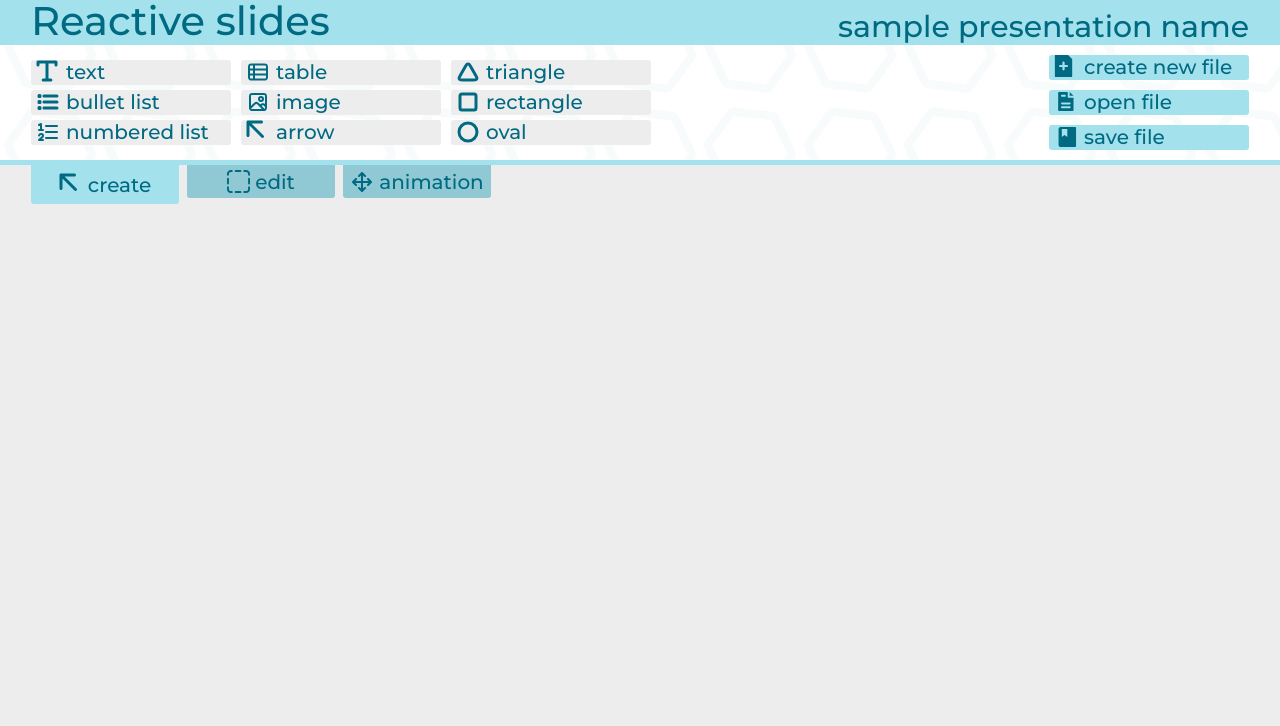
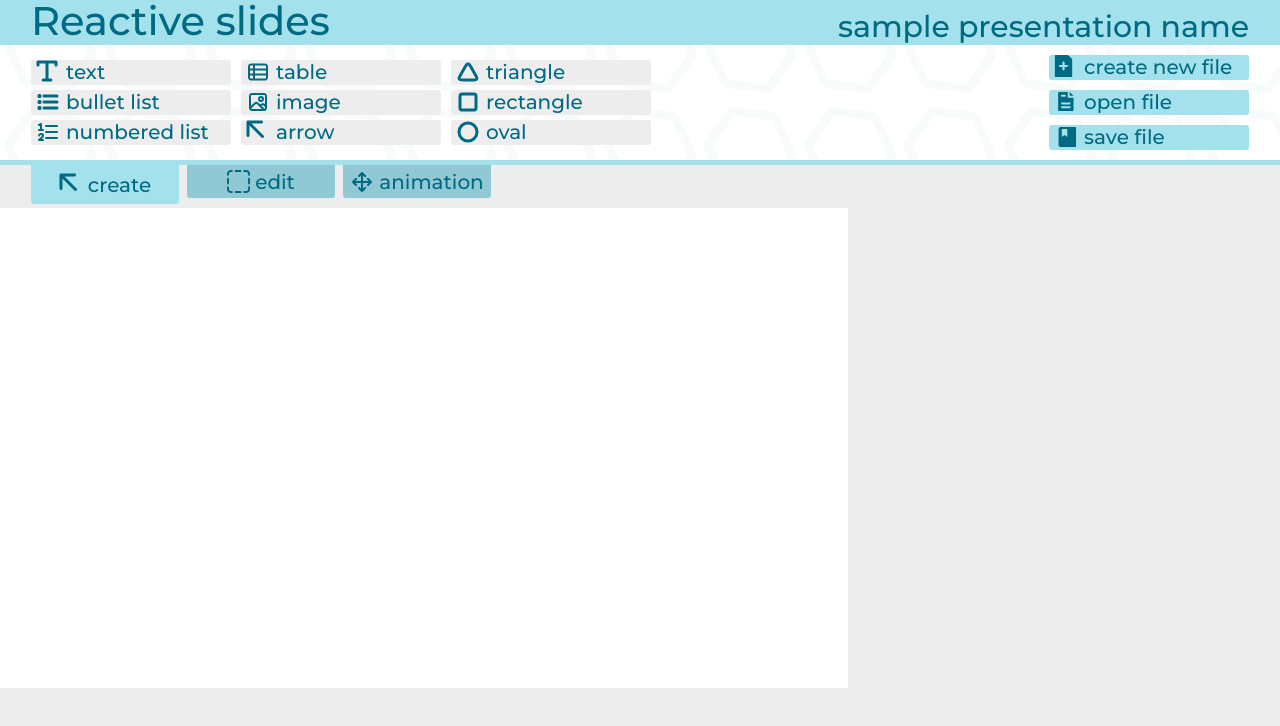
Before and after one commit to dan3rty/Reactive-slides, a React (Create React App) app: page / in a window 1280 px wide. Shown: the top 726 px of the page. Built offline with nearby package versions, Linux system fonts and the light colour scheme.

Commit message:
HOT-FIX многа

```diff
--- /dev/null
+++ b/src/editor/WorkSpace/SlideEditor/SlideEditor.css
@@ -0,0 +1,5 @@
+.slide-editor {
+	height: 60vh;
+	width: 106vh;
+	background-color: white;
+}
--- /dev/null
+++ b/src/editor/WorkSpace/SlideEditor/SlideEditor.tsx
@@ -0,0 +1,8 @@
+import React from 'react'
+import './SlideEditor.css'
+
+function SlideEditor() {
+	return <div className="slide-editor"></div>
+}
+
+export { SlideEditor }
--- a/src/editor/WorkSpace/WorkSpace.tsx
+++ b/src/editor/WorkSpace/WorkSpace.tsx
@@ -1,11 +1,13 @@
 import React from 'react'
 import './WorkSpace.css'
 import { BookMarks } from './bookMarks/BookMarks'
+import { SlideEditor } from './SlideEditor/SlideEditor'
 
 function WorkSpace() {
 	return (
 		<div className="WorkSpace">
 			<BookMarks></BookMarks>
+			<SlideEditor></SlideEditor>
 		</div>
 	)
 }
```
